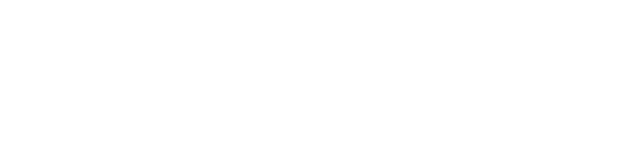
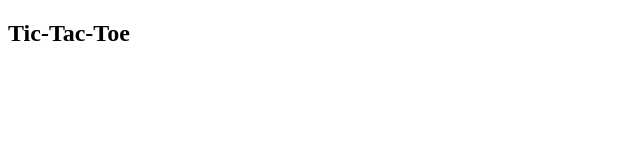
Before and after one commit to ecniv18/tic-tac-toe, a plain HTML site: page index.html in a window 1280 px wide. Shown: the whole page, without its empty margins (0-640 px from the left). Drawn offline with Linux system fonts and the light colour scheme.

Commit message:
ADD: adda container for grid boxes

```diff
--- a/index.html
+++ b/index.html
@@ -8,6 +8,12 @@
     <link rel="stylesheet" href="style.css" />
   </head>
   <body>
+    <div class="wrapper">
+      <section class="header">
+        <h1>Tic-Tac-Toe</h1>
+      </section>
+      <section class="board"></section>
+    </div>
     <script src="script.js"></script>
   </body>
 </html>
```
